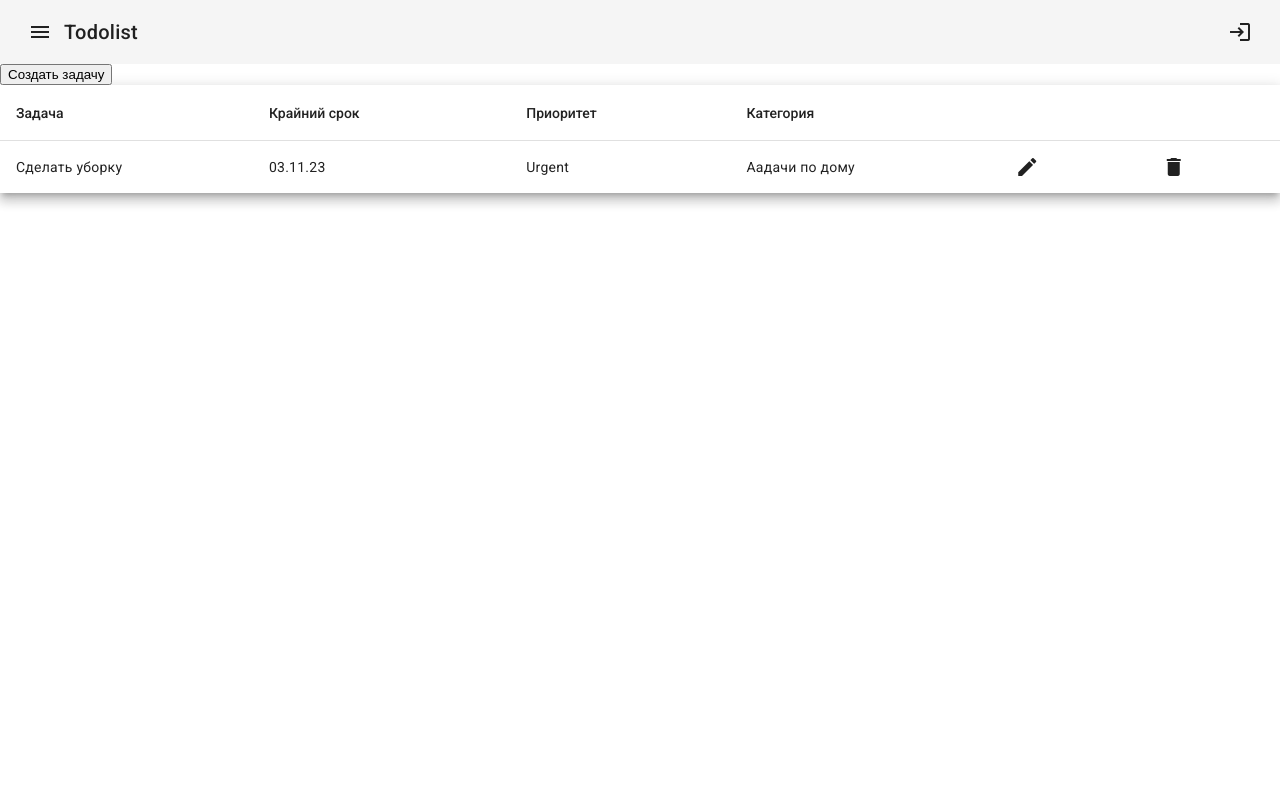
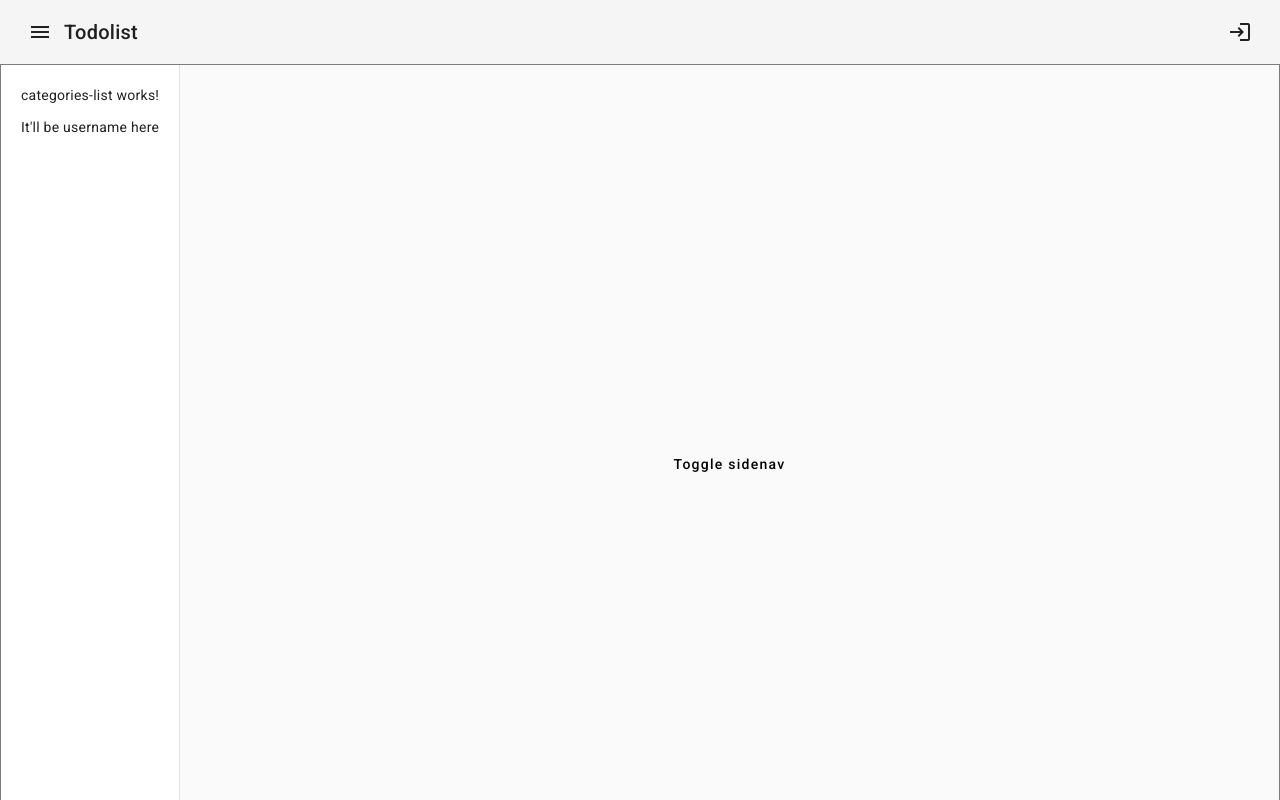
Before and after one commit to Mandoresher/todolist, an Angular app: page / in a window 1280 px wide. Both pictures are taken after a click on the button "menu". Shown: the top 800 px of the page. Built offline with nearby package versions, Linux system fonts and the light colour scheme.

Commit message:
feat: add categories menu as sidebar

```diff
--- a/src/app/app.component.html
+++ b/src/app/app.component.html
@@ -1,2 +1,6 @@
-<app-header [appTitle]="title"></app-header>
+<app-header
+  [appTitle]="title"
+  (menuClick)="onMenuClick($event)"
+></app-header>
+<app-categories-list [(isOpenedMenu)]="isOpenedMenuFromApp"></app-categories-list>
 <app-tasks-table></app-tasks-table>
--- a/src/app/app.component.ts
+++ b/src/app/app.component.ts
@@ -7,4 +7,10 @@ import { Component } from '@angular/core';
 })
 export class AppComponent {
   title = 'Todolist';
+
+  isOpenedMenuFromApp = false
+
+  onMenuClick(event: Event) {
+    this.isOpenedMenuFromApp = !this.isOpenedMenuFromApp
+  }
 }
--- a/src/app/app.module.ts
+++ b/src/app/app.module.ts
@@ -6,6 +6,7 @@ import { AppComponent } from './app.component';
 import { BrowserAnimationsModule } from '@angular/platform-browser/animations';
 import { HeaderModule } from './components/header/header.module';
 import { TasksTableComponent } from './components/tasks-table/tasks-table.component';
+import { CategoriesListModule } from "./components/categories-list/categories-list.module";
 
 @NgModule({
   declarations: [AppComponent],
@@ -15,6 +16,7 @@ import { TasksTableComponent } from './components/tasks-table/tasks-table.compon
     BrowserAnimationsModule,
     HeaderModule,
     TasksTableComponent,
+    CategoriesListModule,
   ],
   providers: [],
   bootstrap: [AppComponent],
--- a/src/app/components/categories-list/categories-list.component.css
+++ b/src/app/components/categories-list/categories-list.component.css
@@ -1,3 +1,26 @@
+:host {
+  display: flex;
+  flex-direction: column;
+  width: 100%;
+  height: 100%;
+}
 
+.example-container {
+  width: 100%;
+  height: 100%;
+  border: 1px solid rgba(0, 0, 0, 0.5);
+}
+
+.example-sidenav-content {
+  display: flex;
+  width: 100%;
+  height: 100%;
+  align-items: center;
+  justify-content: center;
+}
+
+.example-sidenav {
+  padding: 20px;
+}
 
 /*# sourceMappingURL=categories-list.component.css.map */
--- a/src/app/components/categories-list/categories-list.component.html
+++ b/src/app/components/categories-list/categories-list.component.html
@@ -1 +1,13 @@
-<p>categories-list works!</p>
+<mat-drawer-container class="example-container" autosize>
+  <mat-drawer class="example-sidenav" mode="side" [opened]="isOpenedMenu">
+    <p>categories-list works!</p>
+    <p>It'll be username here</p>
+  </mat-drawer>
+
+  <div class="example-sidenav-content">
+    <button type="button" mat-button (click)="toggleMenu()">
+      Toggle sidenav
+    </button>
+  </div>
+
+</mat-drawer-container>
--- a/src/app/components/categories-list/categories-list.component.scss
+++ b/src/app/components/categories-list/categories-list.component.scss
@@ -0,0 +1,24 @@
+:host {
+  display: flex;
+  flex-direction: column;
+  width: 100%;
+  height: 100%;
+}
+
+.example-container {
+  width: 100%;
+  height: 100%;
+  border: 1px solid rgba(0, 0, 0, 0.5);
+}
+
+.example-sidenav-content {
+  display: flex;
+  width: 100%;
+  height: 100%;
+  align-items: center;
+  justify-content: center;
+}
+
+.example-sidenav {
+  padding: 20px;
+}
--- a/src/app/components/categories-list/categories-list.component.ts
+++ b/src/app/components/categories-list/categories-list.component.ts
@@ -1,10 +1,16 @@
-import { Component } from '@angular/core';
+import {Component, EventEmitter, Input, Output} from '@angular/core';
 
 @Component({
   selector: 'app-categories-list',
   templateUrl: './categories-list.component.html',
-  styleUrls: ['./categories-list.component.scss']
+  styleUrls: ['./categories-list.component.scss'],
 })
 export class CategoriesListComponent {
+  @Input() isOpenedMenu = false;
 
+  @Output() isOpenedMenuChange = new EventEmitter<boolean>()
+
+  toggleMenu() {
+    this.isOpenedMenuChange.emit(!this.isOpenedMenu)
+  }
 }
--- a/src/app/components/header/header.component.html
+++ b/src/app/components/header/header.component.html
@@ -3,7 +3,7 @@
     mat-icon-button
     class="example-icon"
     aria-label="Example icon-button with menu icon"
-    (click)="onMenuClick()"
+    (click)="onMenuClick($event)"
   >
     <mat-icon>menu</mat-icon>
   </button>
--- a/src/app/components/header/header.component.ts
+++ b/src/app/components/header/header.component.ts
@@ -1,4 +1,4 @@
-import { Component, Input } from '@angular/core';
+import {Component, EventEmitter, Input, Output} from '@angular/core';
 
 @Component({
   selector: 'app-header',
@@ -8,8 +8,10 @@ import { Component, Input } from '@angular/core';
 export class HeaderComponent {
   @Input() appTitle: string | undefined;
 
-  onMenuClick() {
-    console.log('Меню с категориями и выходом открыто!');
+  @Output() menuClick = new EventEmitter<Event>()
+
+  onMenuClick(event: Event) {
+    this.menuClick.emit(event)
   }
   onLoginClick() {
     console.log('Окно логина и регистрации открыто!');
```
Also changed, not shown: src/app/components/categories-list/categories-list.module.ts (+9 -11 lines), src/app/components/tasks-table/tasks-table.component.ts (+7 -2 lines), 2 other files (tests, documents, lock files or other folders).
